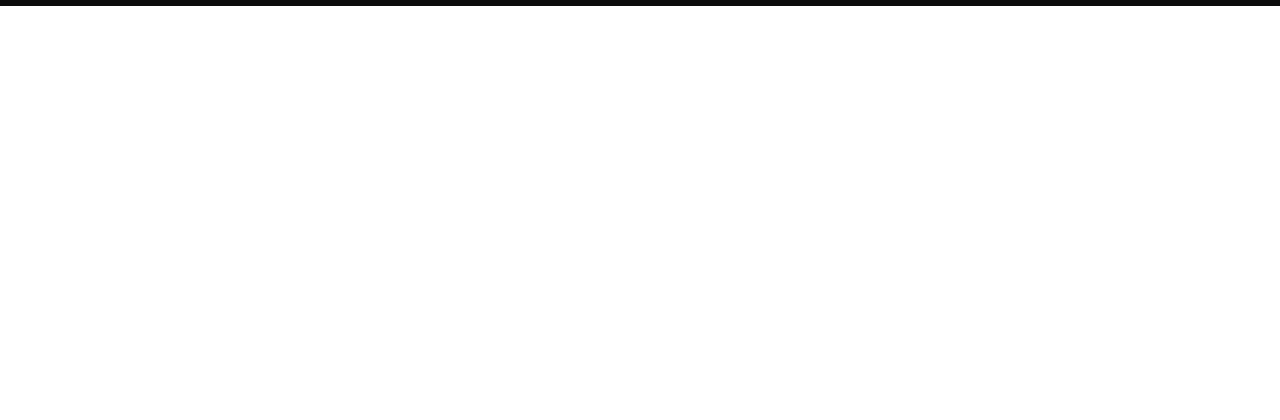
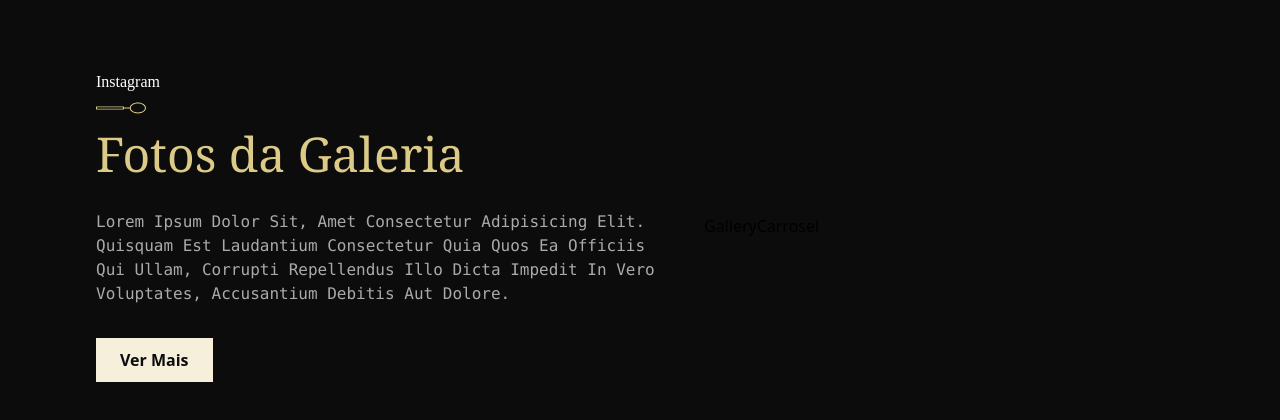
Before and after one commit to AndressaSales/restaurant, a React (Vite) app: page / in a window 1280 px wide. Shown: the part 4269-4689 px from the top of the page. Before the commit the page ends 4275 px from the top, so only its background shows below. Built offline with nearby package versions, Linux system fonts and the light colour scheme; a web font is replaced by a local one.

Commit message:
adicionando o component gallery

```diff
--- a/src/App.jsx
+++ b/src/App.jsx
@@ -1,4 +1,5 @@
 import Chefs from './components/chefs/Chefs'
+import Gallery from './components/gallery/Gallery'
 import Intro from './components/intro/Intro'
 import Navbar from './components/Navbar/Navbar'
 import About from './pages/about/About'
@@ -17,6 +18,7 @@
       <Chefs />
       <Intro />
       <Awards />
+      <Gallery />
     </>
   )
 }
--- /dev/null
+++ b/src/components/gallery/Gallery.css
@@ -0,0 +1,8 @@
+.gallery_images{
+    -ms-overflow-style: none;
+    scrollbar-width: none;
+}
+
+.gallery_images::-webkit-scrollbar{
+    display: none;
+}
--- /dev/null
+++ b/src/components/gallery/Gallery.jsx
@@ -0,0 +1,26 @@
+import React from 'react'
+import SubHeading from '../../components/SubHeading/SubHeading'
+import './Gallery.css'
+import GalleryCarrosel from './GalleryCarrosel'
+
+const Gallery = () => {
+  return (
+    <div className=' bg-primaryblack justify-center items-center flex flex-row' style={{padding: '4rem 0 4rem 6rem'}}>
+      <div className='flex-[1] flex justify-center items-start flex-col min-w-[500px] pr-[2rem]'>
+        <SubHeading title='Instagram' />
+        <h1 className='capitaliza font-serif text-golden tracking-tighte-[0.04em] lg:text-5xl md:text-3xl sm:text-2xl'>Fotos da Galeria</h1>
+        <p className='font-mono font-normal capitalize' style={{color: '#aaa', margin: '2rem 0'}}>
+          Lorem ipsum dolor sit, amet consectetur adipisicing elit. Quisquam est laudantium consectetur quia quos ea officiis qui ullam, corrupti repellendus illo dicta impedit in vero voluptates, accusantium debitis aut dolore.
+        </p>
+        <button className='bg-crismson text-primaryblack text-[16px]tracking-[0.04em] font-bold leading-[28px] outline-none' style={{padding: '0.5rem 1.5rem'}}>Ver Mais</button>
+      </div>
+      <div className='flex flex-[1] flex-row max-w-[50%] relative'>
+          <div className=''>
+              <GalleryCarrosel />
+          </div>
+      </div>
+    </div>
+  )
+}
+
+export default Gallery
--- /dev/null
+++ b/src/components/gallery/GalleryCarrosel.jsx
@@ -0,0 +1,15 @@
+import React from 'react'
+import images from '../../utils/images'
+
+const GalleryCarrosel = () => {
+
+      const galletyImgens = [images.gallery01, images.gallery02, images.gallery03, images.gallery04]
+
+  return (
+    <div>
+      GalleryCarrosel
+    </div>
+  )
+}
+
+export default GalleryCarrosel
```
